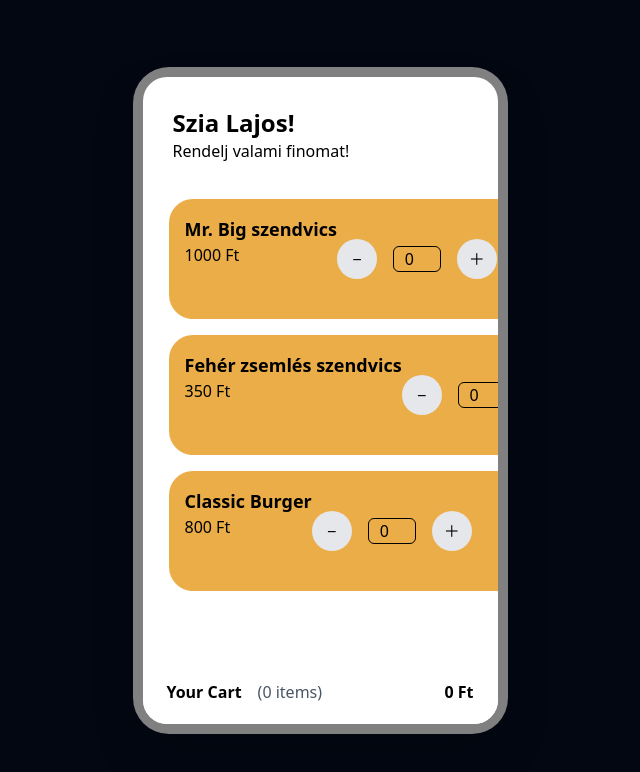
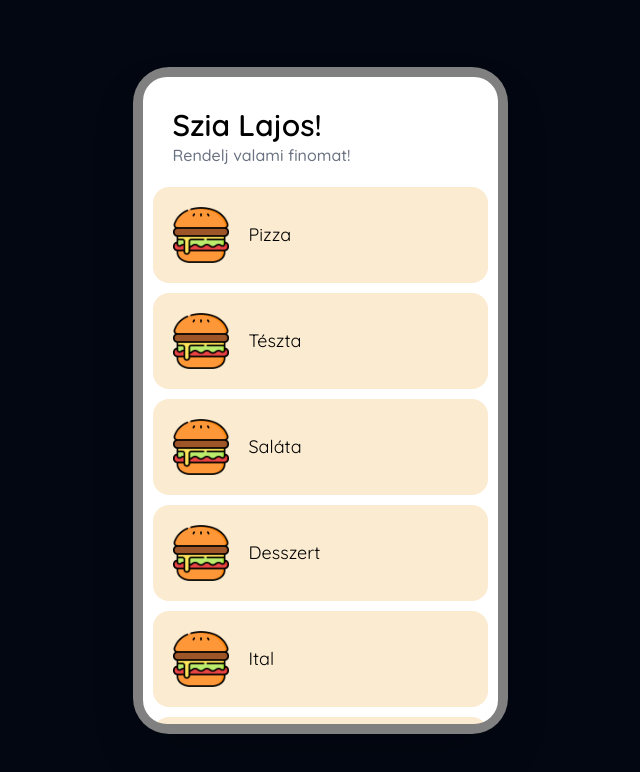
Before and after one commit to Jedlik202513A/Projektnap_JedlikBufe, a Nuxt app in the folder frontend/: page /menu in a window 1280 px wide. Shown: the top 772 px of the page, without its empty margins (320-960 px from the left). Built offline with nearby package versions, Linux system fonts and the light colour scheme.

Commit message:
feat: add Google Fonts integration and update styles for categories and menu layout

```diff
--- a/frontend/app/assets/css/main.css
+++ b/frontend/app/assets/css/main.css
@@ -31,3 +31,7 @@
     --color-sage-800: #57500F;
     --color-sage-900: #433E0A;
 }
+
+* {
+    font-family: Quicksand, sans-serif;
+}
--- a/frontend/app/components/CategoriesCard.vue
+++ b/frontend/app/components/CategoriesCard.vue
@@ -1,18 +1,18 @@
 
 <script setup lang="ts">
+import type { Category } from '~/types/Category';
+
 
 const props = defineProps<{
-    categories: {
-        id: string,
-        name: string
-    }[]
+    category: Category
 }>()
 </script>
 
 <template>
-    <div>
-
-    </div>
+    <NuxtLink :to="`/menu/${category.name}`" class="flex items-center gap-5 p-5 bg-orange-100 rounded-2xl">
+        <img src="/hamburger.png" class="size-14">
+        <p class="text-lg">{{ category.name }}</p>
+    </NuxtLink>
 </template>
 
 
--- a/frontend/app/layouts/mobil.vue
+++ b/frontend/app/layouts/mobil.vue
@@ -17,7 +17,7 @@ onMounted(() => {
 <template>
     <div class="app-container bg-gray-950">
         <div class="mobile-frame" v-if="!isMobilDevice">
-            <div class="mobile-frame-content bg-white relative">
+            <div class="mobile-frame-content bg-white relative overflow-y-scroll">
                 <slot/>
             </div>
         </div>
@@ -70,9 +70,28 @@ html, body {
   width: 100%;
   height: 100%;
   border-radius: 24px;
-  overflow: hidden;
   padding: 10px;
+  scrollbar-width: thin;
+  scrollbar-color: rgba(156, 163, 175, 0.5) transparent;
+}
 
+.mobile-frame-content::-webkit-scrollbar {
+  width: 6px;
+}
+
+.mobile-frame-content::-webkit-scrollbar-track {
+  background: transparent;
+  border-radius: 10px;
+}
+
+.mobile-frame-content::-webkit-scrollbar-thumb {
+  background-color: rgba(156, 163, 175, 0.5);
+  border-radius: 10px;
+  border: 2px solid transparent;
+}
+
+.mobile-frame-content::-webkit-scrollbar-thumb:hover {
+  background-color: rgba(156, 163, 175, 0.8);
 }
 
 .mobile-only {
--- a/frontend/app/pages/menu/index.vue
+++ b/frontend/app/pages/menu/index.vue
@@ -1,4 +1,5 @@
 <script setup lang="ts">
+import type { Category } from '~/types/Category';
 import type { Item } from '~/types/Item';
 definePageMeta({
     layout: 'mobil',
@@ -6,61 +7,56 @@ definePageMeta({
 
 const { getMenu } = useMenuApi()
 
-const loadMenu = async () => {
-    try {
-        const response = await getMenu()
-        console.log(response)
-    } catch (error) {
-        console.error("Error loading menu:", error)
-    }
-}
+// const loadMenu = async () => {
+//     try {
+//         const response = await getMenu()
+//         console.log(response)
+//     } catch (error) {
+//         console.error("Error loading menu:", error)
+//     }
+// }
 
-const MenuItems: Item[] = [
+// onMounted(() => {
+//     loadMenu()
+// })
+
+const categories = ref<Category[]>([
     {
-        id: "0",
-        name: "Mr. Big szendvics",
-        price: 1000,
-        stock: 12,
-        category: {
-            id: "0",
-            name: "Szendvics"
-        }
+        id: "1",
+        name: 'Pizza'
     },
     {
-        id: '1',
-        name: 'Fehér zsemlés szendvics',
-        category: {
-             id:"0",
-             name: "Szendvics"
-        },
-        price: 350,
-        stock: 20
+        id: "2",
+        name: 'Tészta'
     },
     {
-        id: '2',
-        name: 'Classic Burger',
-        category: {
-            id:"1",
-            name:"Hamburger"
-        },
-        price: 800,
-        stock: 4
+        id: "3",
+        name: 'Saláta'
+    },
+    {
+        id: "4",
+        name: 'Desszert'
+    },
+    {
+        id: "5",
+        name: 'Ital'
+    },
+    {
+        id: "6",
+        name: 'Kávé'
     }
-]
+])
 </script>
 
 <template>
     <div class="p-5">
-        <h1 class="text-2xl font-bold">Szia Lajos!</h1>
-        <p>Rendelj valami finomat!</p>
+        <h1 class="text-3xl font-semibold">Szia Lajos!</h1>
+        <p class="text-gray-500 font-medium">Rendelj valami finomat!</p>
     </div>
-    <div class="grid grid-cols-1 gap-4 rounded-3xl p-4 md:grid-rows-2 lg:grid-rows-3">
-        <FoodCard v-for="item in MenuItems" :key="item.id" :item="item"/>
-        <Cart/>
+    <div class="flex flex-col gap-2.5">
+        <CategoriesCard v-for="category in categories" :key="category.id" :category="category" />
     </div>
 </template>
-
-
 
 <style scoped>
 
--- a/frontend/nuxt.config.ts
+++ b/frontend/nuxt.config.ts
@@ -17,5 +17,10 @@ export default defineNuxtConfig({
       tailwindcss(),
     ],
   },
-  modules: ['@pinia/nuxt']
+  modules: ['@pinia/nuxt', '@nuxtjs/google-fonts'],
+  googleFonts: {
+    families: {
+      Quicksand: [400, 500, 600, 700],
+    }
+  }
 })
--- a/frontend/package.json
+++ b/frontend/package.json
@@ -10,6 +10,7 @@
     "postinstall": "nuxt prepare"
   },
   "dependencies": {
+    "@nuxtjs/google-fonts": "^3.2.0",
     "@pinia/nuxt": "^0.11.0",
     "@tailwindcss/vite": "^4.1.3",
     "nuxt": "^3.16.2",
```
Also changed, not shown: frontend/public/hamburger.png (added), 1 other file (tests, documents, lock files or other folders).
